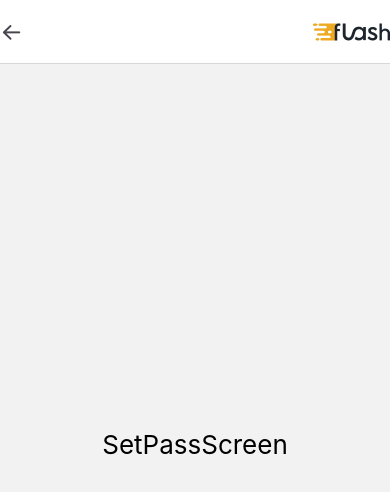
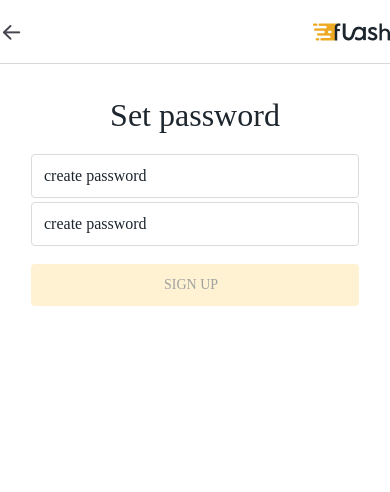
Before and after one commit to Svetlana210/FlashProject, a React Native app: screen /SetPassScreen in a window 390 px wide. Shown: the top 492 px of the page. Built offline with nearby package versions, Linux system fonts and the light colour scheme.

Commit message:
input comp

```diff
--- /dev/null
+++ b/src/components/TextInputPassword.jsx
@@ -0,0 +1,61 @@
+import {StyleSheet, TextInput, TouchableOpacity} from 'react-native';
+import React from 'react';
+import usePassword from '../components/showPasswordHook';
+import Feather from 'react-native-vector-icons/Feather';
+const TextInputPassword = ({password, setPassword, style}) => {
+  const {showPassword, setShowPassword} = usePassword();
+  return (
+    <>
+      <TextInput
+        style={styles.input}
+        autoCorrect={false}
+        autoCapitalize="none"
+        placeholder="create password"
+        secureTextEntry={showPassword}
+        // keyboardType="email-address"
+        onChangeText={text => setPassword(text)}
+        value={password}
+        // onFocus={() => isFocusedPassword(true)}
+        // onBlur={() => isFocusedPassword(false)}
+      />
+      {password ? (
+        <TouchableOpacity
+          style={[styles.eye, style]}
+          onPress={() => setShowPassword(!showPassword)}>
+          {showPassword ? (
+            <Feather name="eye" size={23} color={'#49454F'} />
+          ) : (
+            <Feather name="eye-off" size={23} color={'#49454F'} />
+          )}
+        </TouchableOpacity>
+      ) : (
+        <></>
+      )}
+    </>
+  );
+};
+
+export default TextInputPassword;
+
+const styles = StyleSheet.create({
+  input: {
+    // position: 'relative',
+    width: 328,
+    height: 44,
+    paddingVertical: 10,
+    paddingHorizontal: 12,
+    borderColor: '#DBDBDB',
+    borderWidth: 1,
+    borderRadius: 4,
+    color: '#1D252D',
+    fontSize: 16,
+    marginTop: 4,
+
+    fontFamily: 'TTNorms-Regular',
+  },
+  eye: {
+    position: 'absolute',
+    top: 35,
+    right: 20,
+  },
+});
--- a/src/navigation.js
+++ b/src/navigation.js
@@ -49,7 +49,7 @@ const Navigation = () => {
         />
         <Stack.Screen
           name="SignInScreen"
-          options={{title: 'Help'}}
+          options={{title: ''}}
           component={SignInScreen}
         />
       </Stack.Navigator>
--- a/src/pages/EmailScreen.js
+++ b/src/pages/EmailScreen.js
@@ -59,7 +59,7 @@ const EmailScreen = ({navigation, route}) => {
         userEmail: email,
       });
     } else if (userStatus === 'Active') {
-      navigation.navigate('SetPassScreen');
+      navigation.navigate('SignInScreen');
     } else {
       Alert.alert('User is not exit');
     }
--- a/src/pages/SetPassScreen.js
+++ b/src/pages/SetPassScreen.js
@@ -1,10 +1,75 @@
-import React from 'react';
-import {View, Text, StyleSheet} from 'react-native';
+import React, {useState} from 'react';
+// import axios from 'axios';
+import {View, Text, StyleSheet, TouchableOpacity} from 'react-native';
 
-const SetPassScreen = () => {
+import TextInputPassword from '../components/TextInputPassword';
+const SetPassScreen = ({route, navigation}) => {
+  const [password, setPassword] = useState('');
+  const [confirmPassword, setConfirmPassword] = useState('');
+
+  // const [token, setToken] = useState('');
+  // const [refreshToken, setRefreshToken] = useState('');
+
+  // const {showPassword, setShowPassword} = usePassword();
+  // console.log(password);
+  // const [isFocusedPassword, setIsFocusedPassword] = useState(false);
+  // const [checkValidPassword, setCheckValidPassword] = useState(false);
+
+  // const setTempPassword = async () => {
+  //   try {
+  //     const response = await axios.post(
+  //       'https://qa-api-flash.lasoft.org/api/v1/auth/sign_in',
+  //       {email, password},
+  //     );
+
+  // console.log(response.data);
+  //     setToken(response.data.access_token);
+  //     setRefreshToken(response.data.refresh_token);
+  //     // return response.data.status;
+  //   } catch (error) {
+  //     // Alert.alert('User is not exist');
+  //     console.log(`error - ${error.message}`);
+  //   }
+  // };
+
+  const handleOnPasswordlBtn = e => {
+    e.preventDefault();
+    // setTempPassword();
+    // navigation.navigate('SetPassScreen');
+  };
+
+  // console.log(token);
+  // console.log(refreshToken);
+
   return (
     <View style={styles.master}>
-      <Text style={styles.text}>SetPassScreen</Text>
+      <Text style={styles.text}>Set password</Text>
+
+      <View styles={styles.container}>
+        <TextInputPassword
+          password={password}
+          setPassword={setPassword}
+          style={styles.eye}
+        />
+        <TextInputPassword
+          password={confirmPassword}
+          setPassword={setConfirmPassword}
+          style={styles.eyeConf}
+        />
+      </View>
+
+      {password ? (
+        <TouchableOpacity style={styles.btn} onPress={handleOnPasswordlBtn}>
+          <Text style={styles.btnText}>SIGN UP</Text>
+        </TouchableOpacity>
+      ) : (
+        <TouchableOpacity
+          style={styles.btnDisable}
+          disabled
+          onPress={handleOnPasswordlBtn}>
+          <Text style={styles.btnTextDisable}>SIGN UP</Text>
+        </TouchableOpacity>
+      )}
     </View>
   );
 };
@@ -12,15 +77,79 @@ export default SetPassScreen;
 
 const styles = StyleSheet.create({
   master: {
+    backgroundColor: '#ffffff',
     flex: 1,
     alignItems: 'center',
-    justifyContent: 'center',
-    marginVertical: 30,
-    marginHorizontal: 30,
+    justifyContent: 'flex-start',
   },
   text: {
-    fontSize: 26,
+    fontSize: 32,
+    lineHeight: 38.4,
+    marginBottom: 16,
+    marginTop: 32,
+    color: '#1D252D',
+    fontFamily: 'TTNorms-Medium',
+  },
+  textSmall: {
+    fontSize: 16,
+    lineHeight: 18.88,
+    marginBottom: 24,
+  },
+  btn: {
+    width: 328,
+    backgroundColor: '#F0B528',
+    paddingHorizontal: 133,
+    paddingVertical: 13,
+    borderRadius: 4,
+    marginTop: 24,
+  },
+  btnDisable: {
+    width: 328,
+    backgroundColor: '#FFF2D3',
+    paddingHorizontal: 133,
+    paddingVertical: 13,
+    borderRadius: 4,
+    marginTop: 18,
+  },
+  btnText: {fontFamily: 'TTNorms-Bold', color: '#1D252D'},
+  btnTextDisable: {fontFamily: 'TTNorms-Bold', color: '#A1A1A1'},
+  textLabel: {
+    fontSize: 14,
+    lineHeight: 21,
+    color: '#000000',
+    fontFamily: 'TTNorms-Regular',
+  },
+  input: {
+    position: 'relative',
+    width: 328,
+    height: 44,
+    paddingVertical: 10,
+    paddingHorizontal: 12,
+    borderColor: '#DBDBDB',
+    borderWidth: 1,
+    borderRadius: 4,
+    color: '#1D252D',
+    fontSize: 16,
+    marginTop: 4,
 
-    marginBottom: 20,
+    fontFamily: 'TTNorms-Regular',
+  },
+  container: {
+    position: 'relative',
+  },
+  textFailed: {
+    alignSelf: 'flex-start',
+    color: 'red',
+    marginBottom: 10,
+    marginTop: 5,
+  },
+  textOk: {
+    marginTop: 0,
+  },
+  eye: {
+    top: 15,
+  },
+  eyeConf: {
+    top: 65,
   },
 });
--- a/src/pages/TempPassScreen.js
+++ b/src/pages/TempPassScreen.js
@@ -1,22 +1,17 @@
 import React, {useState} from 'react';
 import axios from 'axios';
-import {
-  View,
-  Text,
-  StyleSheet,
-  TextInput,
-  TouchableOpacity,
-} from 'react-native';
-import Feather from 'react-native-vector-icons/Feather';
-import usePassword from '../components/showPassword';
-const TempPassScreen = ({route}) => {
+import {View, Text, StyleSheet, TouchableOpacity} from 'react-native';
+
+import TextInputPassword from '../components/TextInputPassword';
+
+const TempPassScreen = ({route, navigation}) => {
   const [password, setPassword] = useState('');
 
   const [token, setToken] = useState('');
   const [refreshToken, setRefreshToken] = useState('');
 
-  const {showPassword, setShowPassword} = usePassword();
-  console.log(password);
+  // const {showPassword, setShowPassword} = usePassword();
+  console.log(`temppass-${password}`);
   // const [isFocusedPassword, setIsFocusedPassword] = useState(false);
   // const [checkValidPassword, setCheckValidPassword] = useState(false);
 
@@ -40,10 +35,11 @@ const TempPassScreen = ({route}) => {
   const handleOnPasswordlBtn = e => {
     e.preventDefault();
     setTempPassword();
+    navigation.navigate('SetPassScreen');
   };
 
-  console.log(token);
-  console.log(refreshToken);
+  console.log(`token-${token}`);
+  console.log(`refresh -${refreshToken}`);
   const email = route.params.userEmail ? route.params.userEmail : 'your email';
   return (
     <View style={styles.master}>
@@ -53,31 +49,7 @@ const TempPassScreen = ({route}) => {
       </View>
       <View>
         <Text style={styles.textLabel}>Your temporary password</Text>
-        <TextInput
-          style={styles.input}
-          autoCorrect={false}
-          autoCapitalize="none"
-          placeholder="create password"
-          secureTextEntry={showPassword}
-          // keyboardType="email-address"
-          onChangeText={text => setPassword(text)}
-          value={password}
-          // onFocus={() => isFocusedPassword(true)}
-          // onBlur={() => isFocusedPassword(false)}
-        />
-        {password ? (
-          <TouchableOpacity
-            style={styles.eye}
-            onPress={() => setShowPassword(!showPassword)}>
-            {showPassword ? (
-              <Feather name="eye" size={23} color={'#49454F'} />
-            ) : (
-              <Feather name="eye-off" size={23} color={'#49454F'} />
-            )}
-          </TouchableOpacity>
-        ) : (
-          <></>
-        )}
+        <TextInputPassword password={password} setPassword={setPassword} />
       </View>
 
       {password ? (
@@ -103,8 +75,6 @@ const styles = StyleSheet.create({
     flex: 1,
     alignItems: 'center',
     justifyContent: 'flex-start',
-    // marginVertical: 30,
-    // marginHorizontal: 30,
   },
   text: {
     fontSize: 32,
@@ -143,21 +113,10 @@ const styles = StyleSheet.create({
     color: '#000000',
     fontFamily: 'TTNorms-Regular',
   },
-  input: {
+  container: {
     position: 'relative',
-    width: 328,
-    height: 44,
-    paddingVertical: 10,
-    paddingHorizontal: 12,
-    borderColor: '#DBDBDB',
-    borderWidth: 1,
-    borderRadius: 4,
-    color: '#1D252D',
-    fontSize: 16,
-    marginTop: 4,
+  },
 
-    fontFamily: 'TTNorms-Regular',
-  },
   textFailed: {
     alignSelf: 'flex-start',
     color: 'red',
@@ -167,9 +126,4 @@ const styles = StyleSheet.create({
   textOk: {
     marginTop: 0,
   },
-  eye: {
-    position: 'absolute',
-    top: 35,
-    right: 20,
-  },
 });
```
Also changed, not shown: src/components/showPasswordHook.js (renamed from src/components/showPassword.js).
